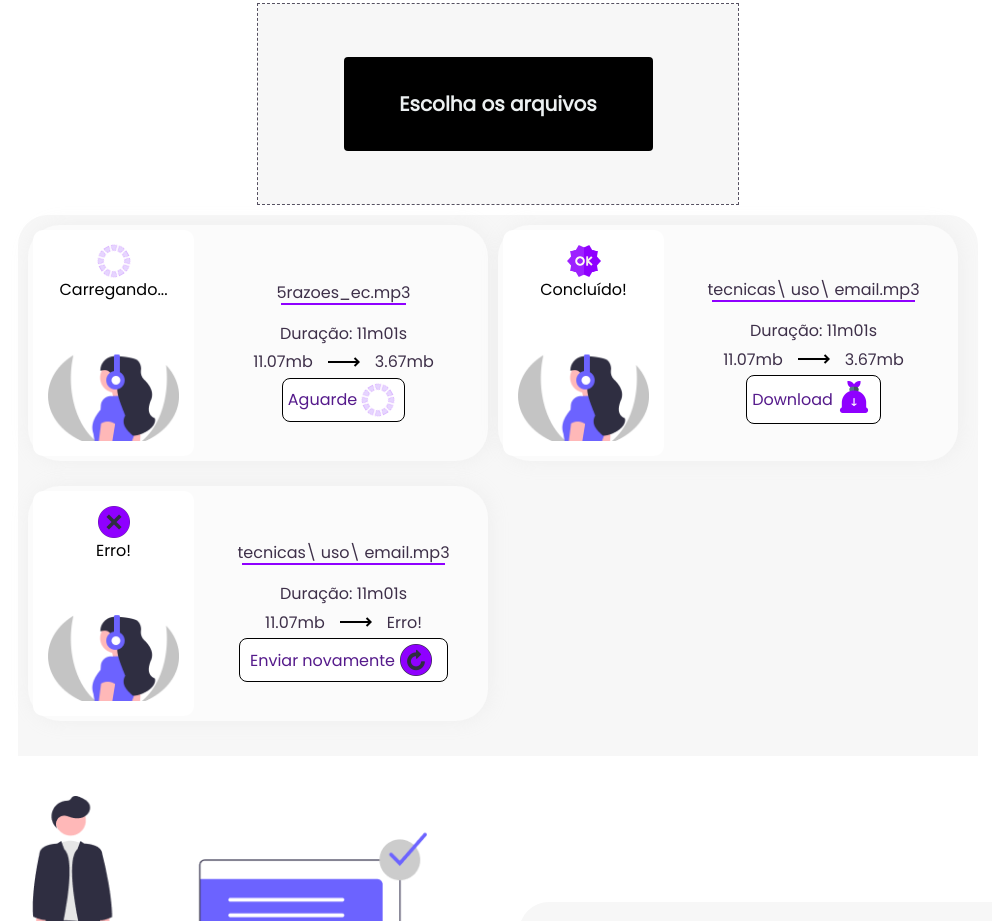
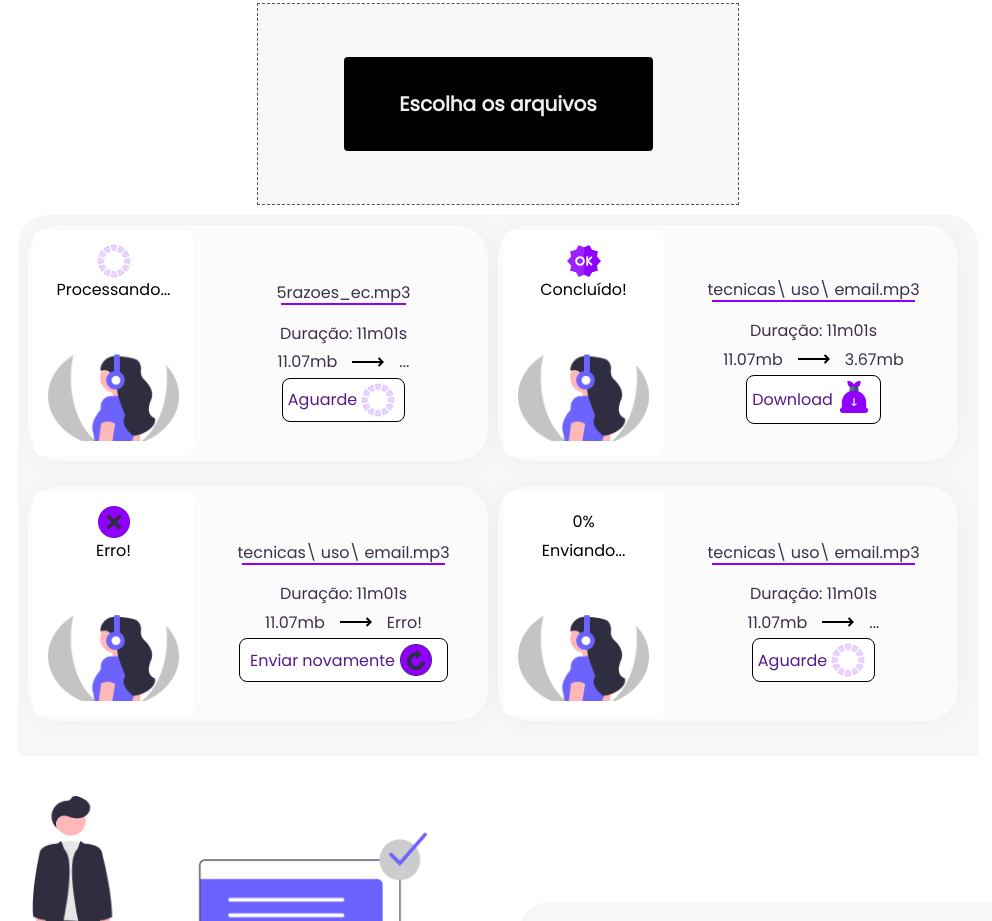
Before and after one commit to guites/podcast-compress, a plain HTML site: page index.html in a window 1280 px wide. Shown: the part 431-1352 px from the top of the page, without its empty margins (142-1134 px from the left). Drawn offline with Linux system fonts and the light colour scheme.

Commit message:
adc etapa enviando

```diff
--- a/index.html
+++ b/index.html
@@ -45,7 +45,7 @@
                 <div class="wrapper">
                     <div class="button">
                         <img class="loading" src="assets/loader.png" alt="Carregando...">
-                        Carregando...
+                        Processando...
                         <img src="assets/button11.png" alt="Ícone">
                     </div>
                     <div class="content">
@@ -54,7 +54,7 @@
                         <div class="results">
                             <p class="before">11.07mb</p>
                             <img src="assets/right-arrow.png" alt="De para" class="arrow">
-                            <p class="after">3.67mb</p>
+                            <p class="after">...</p>
                         </div>
                         <a href="" class="download loading" role="button" title="Aguarde o download ficar pronto">Aguarde<img src="assets/loader.png" alt="Botão de aguarde, download ainda não está pronto"></a>
                     </div>
@@ -91,6 +91,23 @@
                             <p class="after">Erro!</p>
                         </div>
                         <a href="" class="download error" role="button" title="Clique para enviar novamente">Enviar novamente<img src="assets/retry1.png" alt="Botão de reenvio"></a>
+                    </div>
+                </div>
+                <div class="wrapper">
+                    <div class="button">
+                       <div class="progress-bar">0%</div>
+                        Enviando...
+                        <img src="assets/button11.png" alt="Ícone">
+                    </div>
+                    <div class="content">
+                        <p class="title">tecnicas\ uso\ email.mp3</p>
+                        <p class="duration">Duração: 11m01s</p>
+                        <div class="results">
+                            <p class="before">11.07mb</p>
+                            <img src="assets/right-arrow.png" alt="De para" class="arrow">
+                            <p class="after">...</p>
+                        </div>
+                        <a href="" class="download loading" role="button" title="Aguarde o download ficar pronto">Aguarde<img src="assets/loader.png" alt="Botão de aguarde, download ainda não está pronto"></a>
                     </div>
                 </div>
             </div>
--- a/mobile.scss
+++ b/mobile.scss
@@ -97,6 +97,16 @@ main{
                 align-items:center;
                 flex-direction: column;
                 max-width: calc(35% - 30px);
+                .progress-bar{
+                    height:32px;
+                    max-width:100%;
+                    width:0%;
+                    background-color:#8F00FF;
+                    transition:width 0.25s;
+                    display:flex;
+                    justify-content: center;
+                    align-items:center;
+                }
                 img{
                     width:100%;
                     &.loading{
```
Also changed, not shown: mobile.css, 1 other file.
